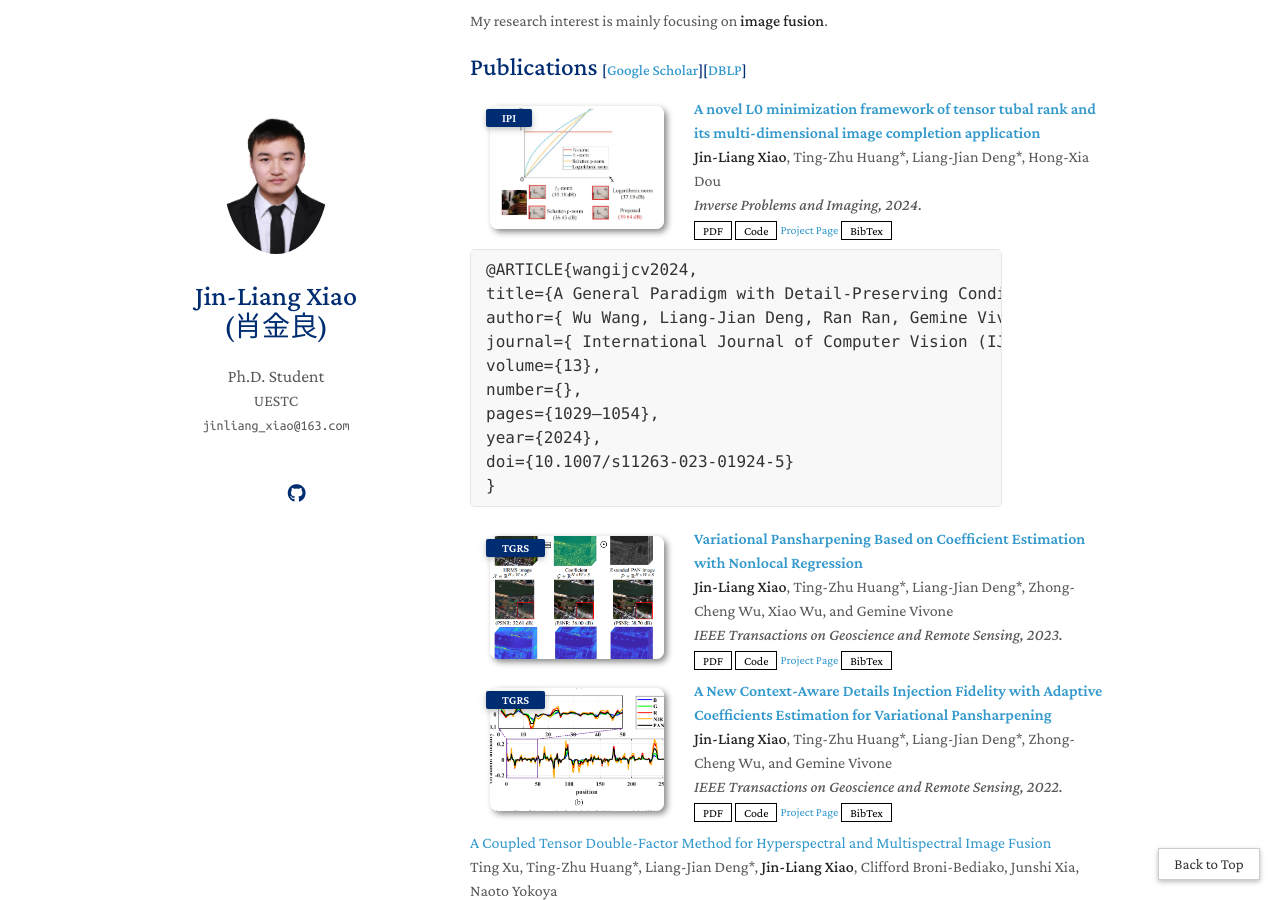
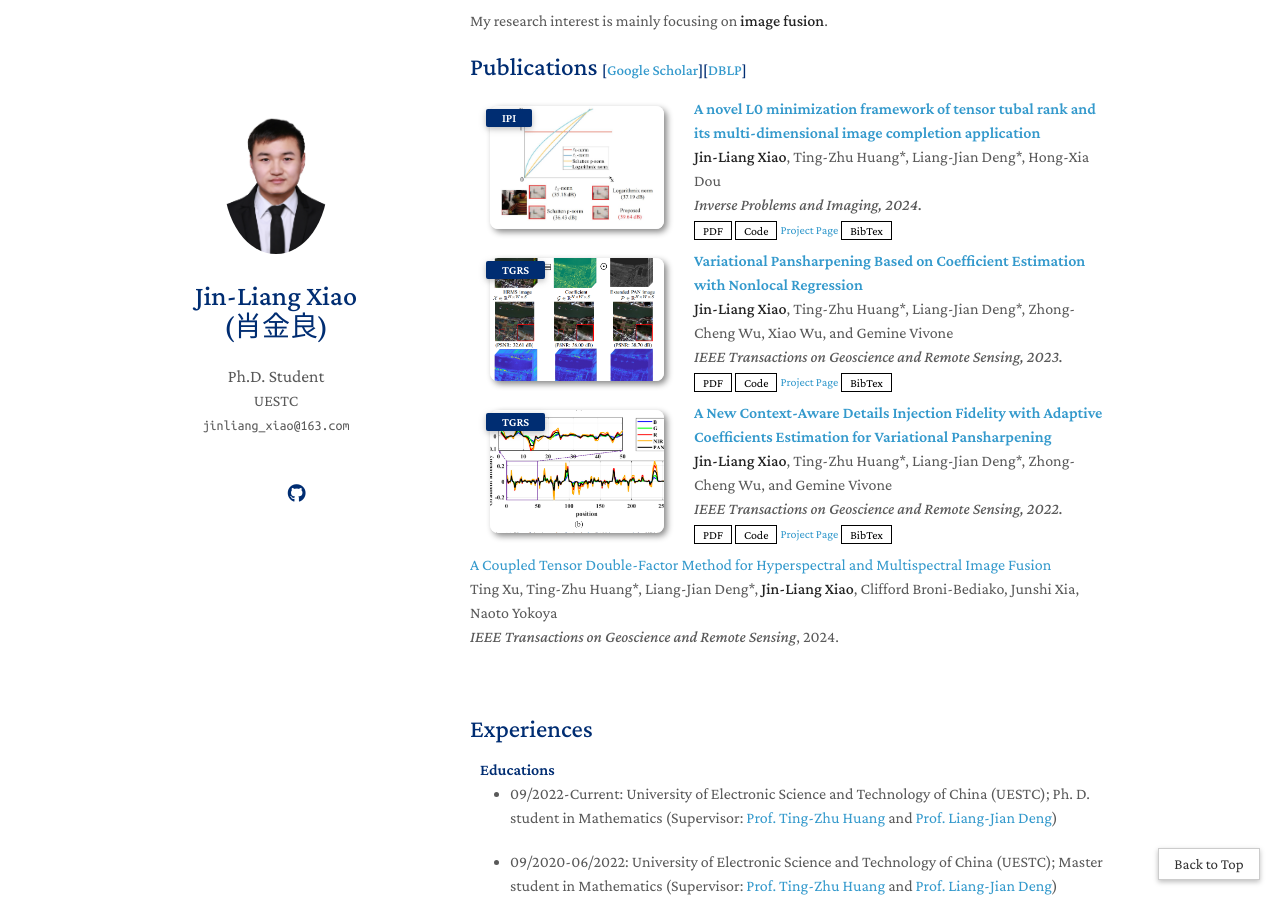
Before and after one commit to Jin-liangXiao/Jin-liangXiao.github.io, a Jekyll site: the page built from index.md, in a window 1280 px wide and 900 px high, scrolled down 376 px. Built offline with Jekyll 4.4.1, drawn with Linux system fonts in a browser that asks for light colours; nearby versions of some CDN libraries; a style sheet for code colours, icons or effects is not loaded; our own code applies the rules of GitHub Pages for plain Markdown files.

Commit message:
Update publications.md

```diff
--- a/_includes/publications.md
+++ b/_includes/publications.md
@@ -28,20 +28,7 @@
   </div>
 </div>
 </li>
-<div id="bib_wangijcv2024" class="BibTeX noshow">
-<pre>
-@ARTICLE{wangijcv2024,
-title={A General Paradigm with Detail-Preserving Conditional Invertible Network for Image Fusion },
-author={ Wu Wang, Liang-Jian Deng, Ran Ran, Gemine Vivone },
-journal={ International Journal of Computer Vision (IJCV)},
-volume={13},
-number={},
-pages={1029–1054},
-year={2024},
-doi={10.1007/s11263-023-01924-5}
-}
-</pre>
-</div>
+
 
 
 
```
